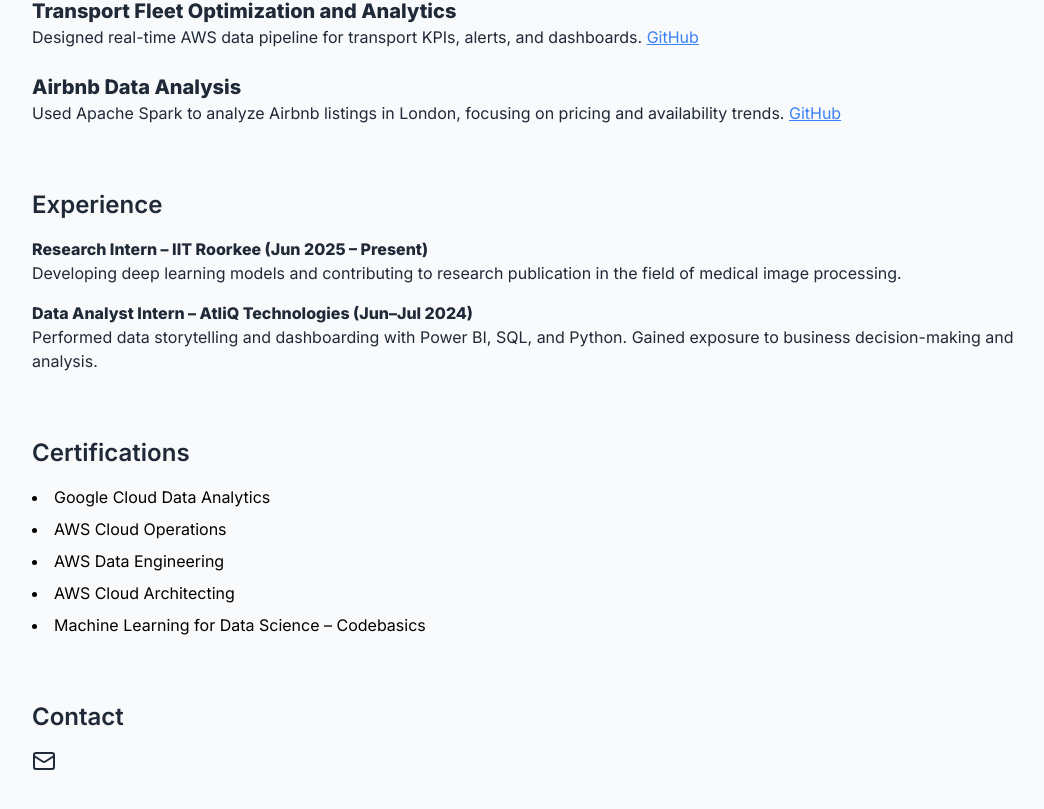
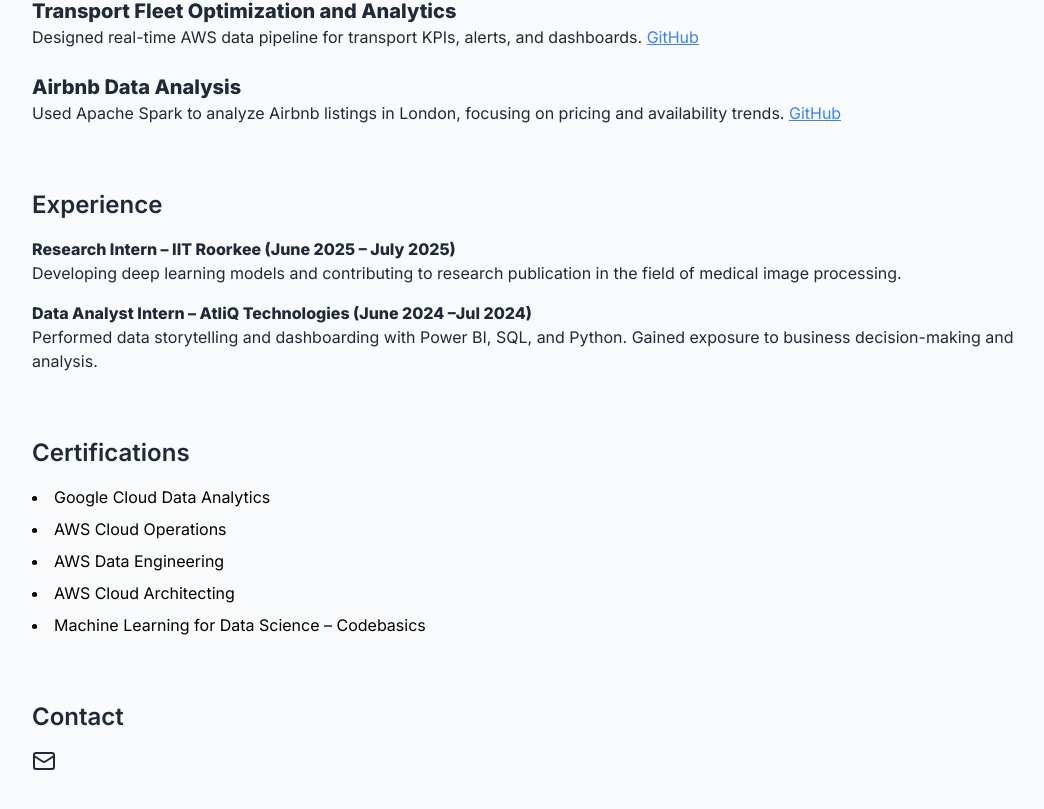
Before and after one commit to Kavin-M-2002/Portfolio, a plain HTML site: page index.html in a window 1280 px wide. Shown: the part 1093-1902 px from the top of the page, without its empty margins (112-1156 px from the left). Drawn offline with nearby package versions, Linux system fonts and the light colour scheme.

Commit message:
Update index.html

```diff
--- a/index.html
+++ b/index.html
@@ -100,11 +100,11 @@
       <h2 class="text-2xl font-semibold mb-4 transition-all duration-300 ease-in-out transform hover:scale-105">Experience</h2>
       <div class="space-y-4">
         <div>
-          <p><strong>Research Intern – IIT Roorkee (Jun 2025 – Present)</strong></p>
+          <p><strong>Research Intern – IIT Roorkee (June 2025 – July 2025)</strong></p>
           <p>Developing deep learning models and contributing to research publication in the field of medical image processing.</p>
         </div>
         <div>
-          <p><strong>Data Analyst Intern – AtliQ Technologies (Jun–Jul 2024)</strong></p>
+          <p><strong>Data Analyst Intern – AtliQ Technologies (June 2024 –Jul 2024)</strong></p>
           <p>Performed data storytelling and dashboarding with Power BI, SQL, and Python. Gained exposure to business decision-making and analysis.</p>
         </div>
       </div>
```
